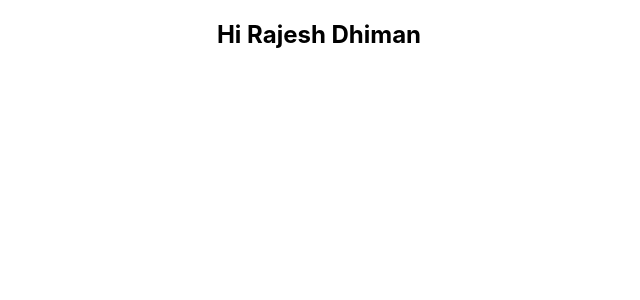
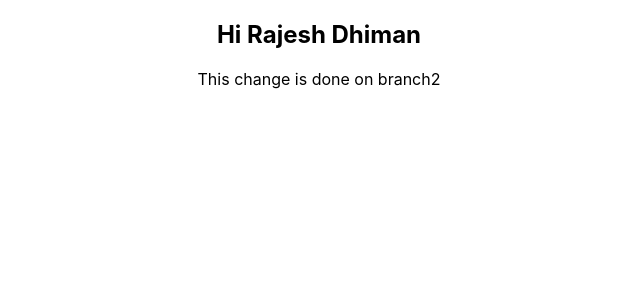
Before and after one commit to Ajay624659/second-app, a React (Create React App) app: page / in a window 1280 px wide. Shown: the top 300 px of the page, without its empty margins (321-961 px from the left). Built offline with nearby package versions, Linux system fonts and the light colour scheme.

Commit message:
b2 chages

```diff
--- a/src/App.tsx
+++ b/src/App.tsx
@@ -7,6 +7,7 @@ function App() {
   return (
     <div className="App">
       <h2>Hi {user}</h2>
+      <p>This change is done on branch2</p>
     </div>
   );
 }
```
